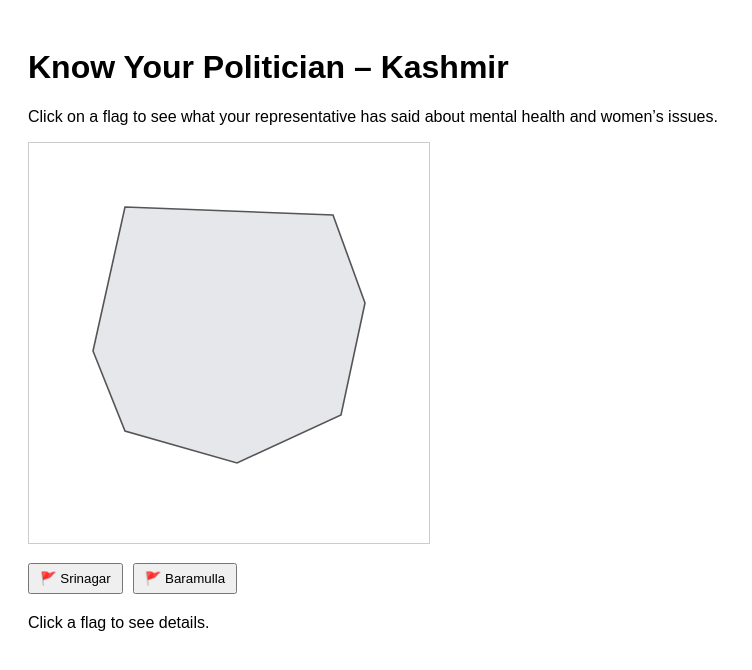
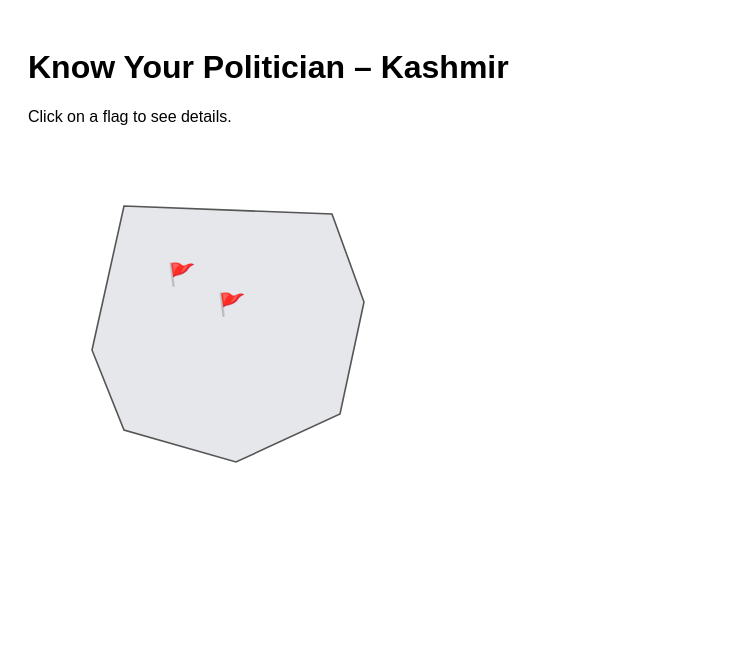
Before and after one commit to zgulll/know-your-representatives-kashmir, a React (Vite) app: page / in a window 1280 px wide. Shown: the top 670 px of the page, without its empty margins (0-752 px from the left). Built offline with nearby package versions, Linux system fonts and the light colour scheme.

Commit message:
Update App.jsx

```diff
--- a/App.jsx
+++ b/App.jsx
@@ -3,7 +3,6 @@ import React, { useState } from "react";
 export default function App() {
   const [selected, setSelected] = useState(null);
 
-  // DATA: you will edit this later
   const politicians = [
     {
       id: 1,
@@ -11,74 +10,62 @@ export default function App() {
       area: "Srinagar",
       mentalHealth: "Spoke about youth mental health in Parliament (2023)",
       womenIssues: "Supported women education initiatives",
+      x: 190,
+      y: 150,
     },
     {
       id: 2,
       name: "MP Name",
       area: "Baramulla",
-      mentalHealth: "No major statements recorded",
+      mentalHealth: "No public statements found",
       womenIssues: "Raised issue of women employment",
+      x: 140,
+      y: 120,
     },
   ];
 
   return (
     <div style={{ padding: "20px", fontFamily: "Arial" }}>
       <h1>Know Your Politician – Kashmir</h1>
-      <p>
-        Click on a flag to see what your representative has said about mental
-        health and women’s issues.
-      </p>
+      <p>Click on a flag to see details.</p>
 
-      {/* REAL KASHMIR MAP */}
-      <img
-        src="./kashmir.svg"
-        alt="Kashmir Map"
-        width="400"
-        style={{ border: "1px solid #ccc" }}
-      />
+      {/* MAP + FLAGS */}
+      <div style={{ position: "relative", width: "400px" }}>
+        <img src="./kashmir.svg" alt="Kashmir Map" width="400" />
 
-      {/* BUTTONS = FLAGS (temporary, simple & WORKING) */}
-      <div style={{ marginTop: "15px" }}>
         {politicians.map((p) => (
-          <button
+          <div
             key={p.id}
             onClick={() => setSelected(p)}
             style={{
-              marginRight: "10px",
-              padding: "6px 10px",
+              position: "absolute",
+              left: p.x,
+              top: p.y,
               cursor: "pointer",
+              fontSize: "22px",
             }}
           >
-            🚩 {p.area}
-          </button>
+            🚩
+          </div>
         ))}
       </div>
 
       {/* INFO BOX */}
-      <div style={{ marginTop: "20px" }}>
-        {!selected ? (
-          <p>Click a flag to see details.</p>
-        ) : (
+      {selected && (
         <div
           style={{
+            marginTop: "20px",
             border: "1px solid #ddd",
             padding: "10px",
             maxWidth: "400px",
           }}
         >
           <h3>{selected.name}</h3>
-            <p>
-              <b>Area:</b> {selected.area}
-            </p>
-            <p>
-              <b>Mental Health:</b> {selected.mentalHealth}
-            </p>
-            <p>
-              <b>Women’s Issues:</b> {selected.womenIssues}
-            </p>
+          <p><b>Area:</b> {selected.area}</p>
+          <p><b>Mental Health:</b> {selected.mentalHealth}</p>
+          <p><b>Women’s Issues:</b> {selected.womenIssues}</p>
         </div>
       )}
     </div>
-    </div>
   );
 }
```
Lines whose indentation alone changed are shown as unchanged.
